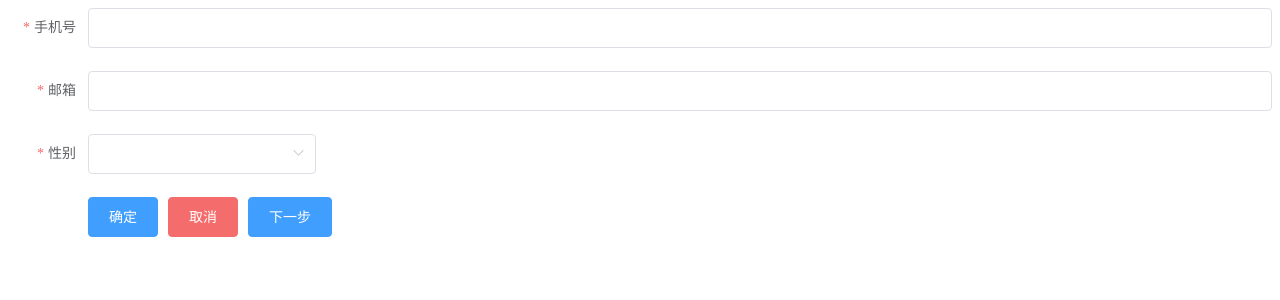
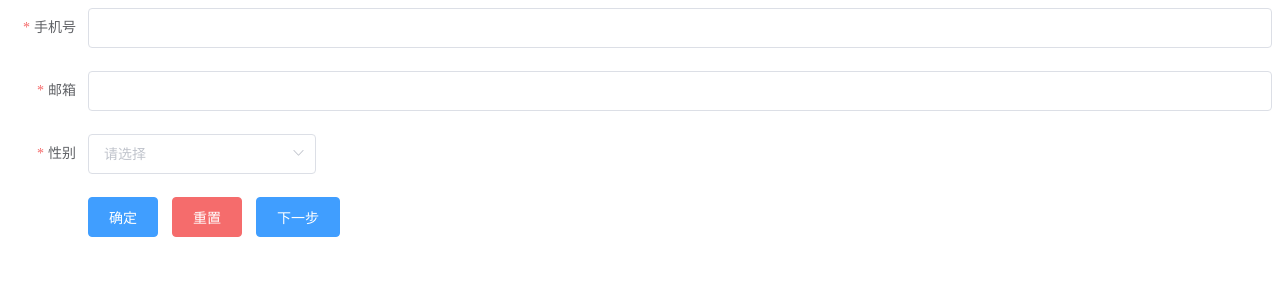
Before and after one commit to isakya/components-vue2, a Vue app: page / in a window 1280 px wide. Shown: the top 300 px of the page. Built offline with nearby package versions, Linux system fonts and the light colour scheme.

Commit message:
button按钮修改为自己封装的按钮

```diff
--- a/src/components/button/index.vue
+++ b/src/components/button/index.vue
@@ -1,5 +1,6 @@
 <template>
   <button
+    type="button"
     @click="change"
     :style="[minWidthCss]"
     class="i-button"
--- a/src/components/form/index.vue
+++ b/src/components/form/index.vue
@@ -25,13 +25,15 @@
       </el-form-item>
     </template>
     <el-form-item>
-      <el-button
+      <i-button
         :loading="item.loading"
         v-for="item in button"
         :key="item.key"
         :type="item.type"
         @click="handlerBtn(item)"
-      >{{item.label}}</el-button>
+      >
+        {{item.label}}
+      </i-button>
     </el-form-item>
   </el-form>
 </template>
@@ -40,6 +42,9 @@
 import createRules from './createRules'
 export default {
   name: 'Form',
+  components: {
+    'i-button': () => import('@/components/button/index.vue')
+  },
   props: {
     item: {
       type: Array,
@@ -66,10 +71,14 @@ export default {
     handlerBtn(data) {
       if (data.key === 'submit') {
         this.submit(data)
+        return false
       }
       if (data.key === 'cancel') {
         this.cancel(data)
+        return false
       }
+      // 其他按钮
+      data.callback && data.callback(data)
     },
     submit(data) {
       this.$refs['form'].validate((valid) => {
@@ -89,7 +98,11 @@ export default {
         }
       })
     },
-    cancel() {
+    cancel(data) {
+      // 重置表单
+      this.$refs['form'].resetFields()
+      // 取消时需要执行的事件
+      data.callback && data.callback(data)
       console.log('取消')
     }
   }
--- a/src/views/Home.vue
+++ b/src/views/Home.vue
@@ -41,12 +41,20 @@ export default {
       form_button: [
         // 确定按钮、取消按钮、其他按钮
         { label: '确定', key: 'submit', type: 'primary' },
-        { label: '取消', key: 'cancel', type: 'danger' },
-        { label: '下一步', key: 'next', type: 'primary' }
+        {
+          label: '重置', key: 'cancel', type: 'error', callback: (data) => {
+            this.cancel(data)
+          }
+        },
+        {
+          label: '下一步', key: 'next', type: 'primary', callback: (data) => {
+            this.next(data)
+          }
+        }
       ],
       form_field: {
         name: '',
-        gender: ' '
+        gender: ''
       }
     }
   },
@@ -62,6 +70,12 @@ export default {
         //   reject()
         // })
       })
+    },
+    next(data) {
+      console.log('下一步', data)
+    },
+    cancel(data) {
+      console.log('取消', data)
     }
   }
 }
```
